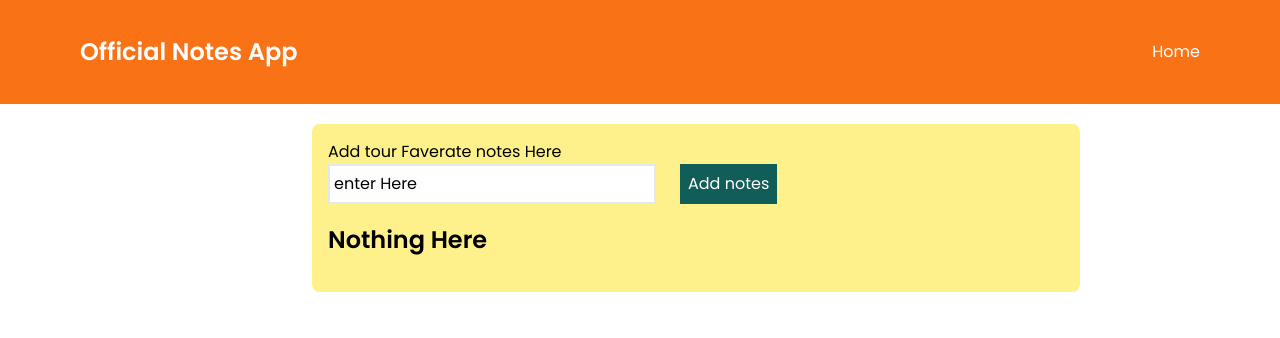
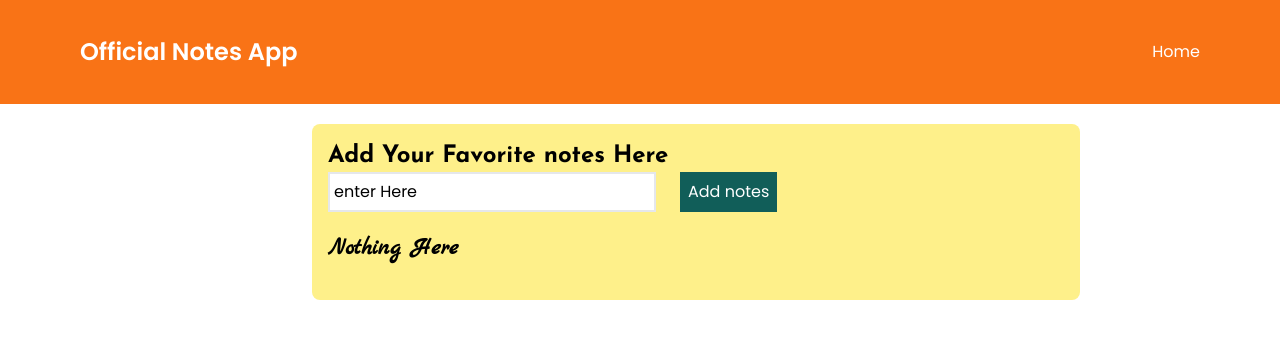
Before and after one commit to Ajith101/todo, a React (Vite) app: page / in a window 1280 px wide. Shown: the top 338 px of the page. Built offline with nearby package versions, Linux system fonts and the light colour scheme.

Commit message:
font changed

```diff
--- a/src/components/ListOfNotes.jsx
+++ b/src/components/ListOfNotes.jsx
@@ -45,7 +45,9 @@
           <div className="flex flex-col gap-3">{displayNotes}</div>
         </>
       ) : (
-        <h1 className="text-2xl font-semibold">Nothing Here</h1>
+        <h1 className="text-2xl font-semibold font-signature-1">
+          Nothing Here
+        </h1>
       )}
     </div>
   );
--- a/src/components/MainPage.jsx
+++ b/src/components/MainPage.jsx
@@ -7,7 +7,9 @@
   return (
     <section className="md:m-14 w-full h-full md:h-auto md:my-0 flex flex-col justify-center items-center">
       <div className="md:w-[60%] w-[90%] my-5 bg-yellow-200 rounded-lg p-4">
-        <h1>Add tour Faverate notes Here</h1>
+        <h1 className="text-2xl font-bold font-font-2">
+          Add Your Favorite notes Here
+        </h1>
         <Form />
         <ListOfNotes />
       </div>
```
